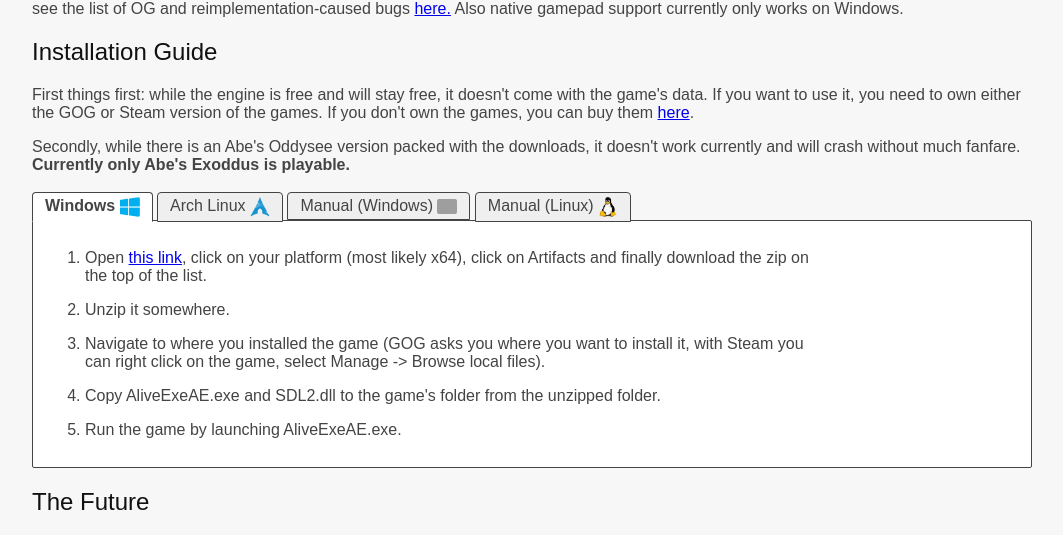
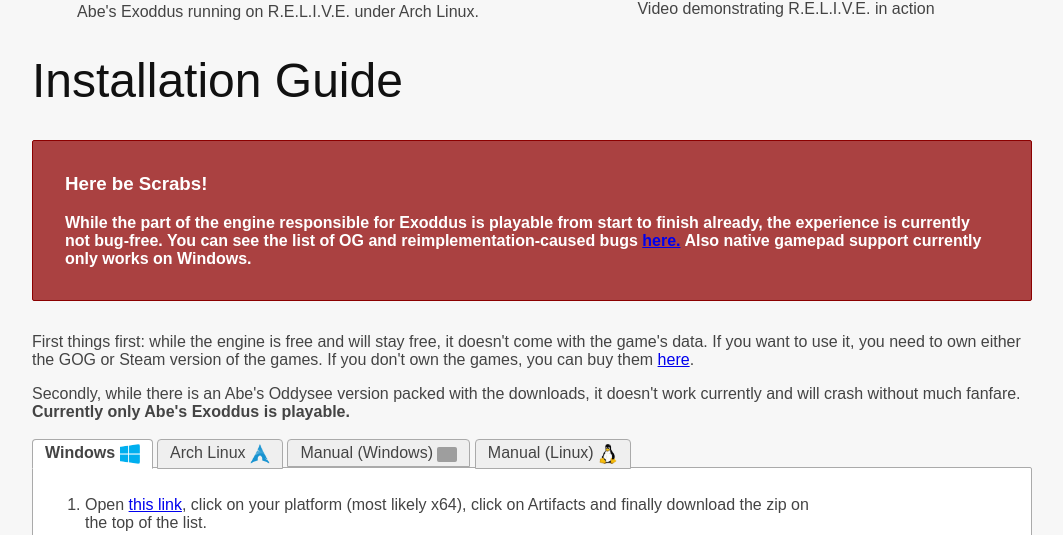
Before and after one commit to AliveTeam/AliveTeam.github.io, a Jekyll site: the page built from index.html, in a window 1280 px wide, cut to the strip 1385-1920 px from the top of the page. Shown: the whole strip, without its empty margins (108-1171 px from the left). Built offline with Jekyll 4.4.1, drawn with Linux system fonts in a browser that asks for light colours; grey boxes are pictures that could not be loaded.

Commit message:
frontpage almost done

```diff
--- a/_layouts/default.html
+++ b/_layouts/default.html
@@ -17,10 +17,10 @@
   <body>
     <header>
       <div>
-        <div>
+        <a href="/index.html">
           <img src="/imgs/scrab.png">
           <h1>R.E.L.I.V.E.</h1>
-        </div>
+        </a>
         <nav>
         <a href="/index.html#downloads"><p>Downloads</p></a>
         <a href="/index.html#features"><p>Features</p></a>
@@ -28,7 +28,6 @@
         </nav>
       </div>
     </header>
-
 
     {{ content }}
 
--- a/_sass/fonts.scss
+++ b/_sass/fonts.scss
@@ -1,2 +1,2 @@
 @import url('https://fonts.googleapis.com/css2?family=Ubuntu:ital,wght@0,300;0,400;0,500;0,700;1,300;1,400;1,500;1,700&display=swap');
-@import url('https://fonts.googleapis.com/css2?family=Roboto+Mono:wght@400&display=swap');
+@import url('https://fonts.googleapis.com/css2?family=Ubuntu+Mono&display=swap');
--- /dev/null
+++ b/css/blog.scss
@@ -0,0 +1,9 @@
+---
+---
+
+main {
+    max-width: var(--width);
+
+    display: grid;
+    grid-template-columns: 80ch auto;
+}
--- a/css/common.scss
+++ b/css/common.scss
@@ -1,9 +1,5 @@
 ---
 ---
-
-* {
-    box-sizing: border-box;
-}
 
 html {
     scroll-behavior: smooth;
@@ -11,6 +7,10 @@
 
 :root {
     --width: 1000px;
+    --border-color: #aaa;
+
+    --bg-color: #1b2c19;
+    --font-color: #bda337;
 }
 
 body {
@@ -27,8 +27,23 @@
     color: #111;
 }
 
+h2 {
+    font-size: 3rem;
+    margin-top: 2rem;
+    margin-bottom: 2rem;
+}
+
+code {
+    color: white;
+    background:#444;
+    padding: 0.1rem 0.2rem;
+
+    font-family: "Ubuntu Mono", monospace;
+    font-weight: 400;
+}
+
 main section > div {
-    width: var(--width);
+    max-width: var(--width);
     margin: 0 auto;
 }
 
@@ -44,19 +59,20 @@
 
 header {
     height: 50px;
-    border-bottom: 1.5px solid #444;
-    //padding: 0.6rem;
+    border-bottom: 1.5px solid var(--border-color);
+    background: white;
 
     & > div {
         height: inherit;
-        width: var(--width);
+        max-width: var(--width);
         margin: 0 auto;
         display: flex;
         align-items: center;
         justify-content: space-between;
 
-        div {
+        a {
             display: flex;
+            text-decoration: none;
 
             h1 {
                 margin: 0;
@@ -73,15 +89,32 @@
         nav {
             display: flex;
             height: 100%;
-            border-right: 1.5px solid #444;
+            border-right: 1.5px solid var(--border-color);
 
             a {
                 text-decoration: none;
                 color: #444;
                 padding: 0 1rem;
                 height: 100%;
-                border-left: 1.5px solid #444;
+                border-left: 1.5px solid var(--border-color);
+
+                &:hover {
+                    background-color: #eee;
+                }
             }
         }
     }
 }
+
+footer {
+    background: white;
+
+    padding: 1rem;
+    border-top: 1.5px solid var(--border-color);
+
+    p {
+        //margin: 0;
+        text-align: center;
+        font-weight: bold;
+    }
+}
--- a/css/index.scss
+++ b/css/index.scss
@@ -12,6 +12,7 @@
     grid-template-columns: auto 300px;
     grid-gap: 3rem;
     justify-content: center;
+
 
     img {
         display: block;
@@ -40,13 +41,14 @@
         margin: 0 auto;
         width: max-content;
 
-        border: 1.5px solid #888;
+        border: 1.5px solid var(--border-color);
         padding: 1rem 2rem;
         background: white;
 
-        h2 {
+        h3 {
             margin-top: 0;
             text-align: center;
+            font-size: 1.5rem;
         }
 
         #links {
@@ -61,7 +63,7 @@
 
                 transition: background-color 0.25s;
 
-                border: 1px solid #888;
+                border: 1px solid var(--border-color);
                 padding: 0.4rem 0.8rem;
 
                 &:hover {
@@ -99,19 +101,20 @@
     }
 }
 
+figure {
+    margin: 0;
+}
+
+figcaption {
+    text-align: center;
+}
+
+
 #media {
     #content {
         display: grid;
         grid-template-columns: 1fr 1fr;
         grid-gap: 1rem;
-
-        figure {
-            margin: 0;
-        }
-
-        figcaption {
-            text-align: center;
-        }
 
         iframe {
             width: 100%;
@@ -120,6 +123,57 @@
     }
 }
 
+#warning {
+    margin: 2rem auto;
+    background: rgb(170, 65, 65);
+    border: 1.5px solid darkred;
+    padding: 2rem;
+
+    box-sizing: border-box;
+
+    h3 {
+        margin-top: 0;
+        color: white;
+        font-weight: 800;
+    }
+
+    p {
+        margin-bottom: 0;
+        color: white;
+    font-weight: 600;
+    }
+}
+
+#halver {
+    display: grid;
+    grid-template-columns: 1fr 1fr;
+    grid-auto-rows: 1fr;
+    grid-gap: 2rem;
+
+    max-width: var(--width);
+    margin: 2rem auto;
+
+    section {
+        border: 1px solid var(--border-color);
+        background: white;
+
+        & > div {
+            width: unset;
+            padding: 2rem;
+
+            h2 {
+                font-size: 2rem;
+                margin-top: 0;
+                margin-bottom: 1rem;
+            }
+        }
+
+        #links {
+            width: 70%;
+            margin: 2rem auto;
+        }
+    }
+}
 
 #guide {
     .icon {
@@ -128,22 +182,13 @@
         vertical-align:middle
     }
 
-    code {
-        color:orange;
-        background:#111;
-        padding:0.2rem 0.5rem;
-
-        font-family: "Roboto Mono";
-        font-weight: 400;
-    }
-
     input[type="radio"] {
         display:none
     }
 
     input[type="radio"]+label {
         display:inline-block;
-        border:1px solid #444;
+        border:1px solid var(--border-color);
         padding:4px 12px;
         background-color:#efefef;
         border-radius:4px 4px 0 0;
@@ -159,7 +204,7 @@
 
     input[type="radio"] ~ .tab {
         background-color:white;
-        border:1px solid #444;
+        border:1px solid var(--border-color);
         padding:12px
     }
 
@@ -178,3 +223,71 @@
         display:block
     }
 }
+
+#blog {
+    ul {
+        display: flex;
+        flex-direction: column;
+        grid-gap: 2rem;
+
+        padding: 0;
+
+        li {
+            list-style-type: none;
+            border: 1px solid var(--border-color);
+            padding: 2rem;
+            background: white;
+
+            a {
+                color: #111;
+                text-decoration: none;
+            }
+
+            h3 {
+                margin-top: 0;
+            }
+        }
+    }
+}
+
+#legacy > div {
+    padding: 1rem;
+
+    ul {
+        display: grid;
+        grid-template-columns: repeat(3, 1fr);
+        grid-gap: 1rem;
+
+        padding: 0;
+
+        li {
+            border: 1.5px solid var(--border-color);
+            background: white;
+            list-style-type: none;
+            padding: 2rem;
+
+            h3 {
+                margin-top: 0;
+            }
+
+            a {
+                text-decoration: none;
+                color: #444;
+
+                p {
+                    text-align: center;
+                    border: 1.5px solid var(--border-color);
+                    padding: 0.4rem 0;
+                }
+            }
+        }
+    }
+
+    #intro {
+        display: grid;
+        grid-template-columns: auto 160px;
+        grid-gap: 1rem;
+
+        h2 {margin-top: 0;}
+    }
+}
--- a/index.html
+++ b/index.html
@@ -20,7 +20,7 @@
 
   <section id="downloads">
     <div>
-      <h2>R.E.L.I.V.E. ABE'S STORY</h2>
+      <h3>R.E.L.I.V.E. ABE'S STORY</h3>
       <div id="links">
         <a id="win"   href="https://ci.appveyor.com/project/paulsapps/alive-reversing?branch=master">Windows</a>
         <a id="code"  href="https://github.com/AliveTeam/alive_reversing">Code</a>
@@ -73,18 +73,14 @@
     </div>
   </section>
 
-  <section id="warning">
-    <div>
-      <div>
-        <h2>Here be Scrabs!</h2>
-        <p>While the part of the engine responsible for Exoddus is playable from start to finish already, the experience is currently not bug-free. You can see the list of OG and reimplementation-caused bugs <a href="https://github.com/AliveTeam/alive_reversing/projects/1">here.</a> Also native gamepad support currently only works on Windows.</p>
-      </div>
-    </div>
-  </section>
-
   <section id="guide">
     <div>
       <h2>Installation Guide</h2>
+
+      <div id="warning">
+        <h3>Here be Scrabs!</h3>
+        <p>While the part of the engine responsible for Exoddus is playable from start to finish already, the experience is currently not bug-free. You can see the list of OG and reimplementation-caused bugs <a href="https://github.com/AliveTeam/alive_reversing/projects/1">here.</a> Also native gamepad support currently only works on Windows.</p>
+      </div>
 
       <p>First things first: while the engine is free and will stay free, it doesn't come with the
       game's data. If you want to use it, you need to own either the GOG or Steam version of the
@@ -140,6 +136,7 @@
     </div>
   </section>
 
+  <div id="halver">
     <section id="roadmap">
       <div>
         <div>
@@ -181,6 +178,7 @@
         </div>
       </div>
     </section>
+  </div>
 
   <section id="blog">
     <div>
@@ -199,15 +197,19 @@
 
   <section id="legacy">
     <div>
+      <div id="intro">
+        <div>
           <h2>Legacy</h2>
           <p>In this section we would like a moment to remember what came before R.E.L.I.V.E. and also
           provide you with a convenient place to download these relics if you're so inclined.</p>
           <p>Please be aware that none of these tools are supported in any shape or form by the
           developers of this project and the intention is to make them completely obsolete. If something
           goes wrong; we're sorry, but you're on your own!</p>
+        </div>
+        <img src="imgs/ple.png" alt="Paul's Level Editor">
+      </div>
       <ul>
         <li>
-	  <img src="imgs/ple.png" alt="Paul's Level Editor">
           <h3>Paul's Level Editor</h3>
           <p>This piece of software is well known by all who wield the arcane art of creating custom
           levels for AO and AE. It is without much exacerbation the project that made it all
```
Also changed, not shown: _layouts/blogpost.html (+5 -5 lines). Lines whose indentation alone changed are shown as unchanged.
